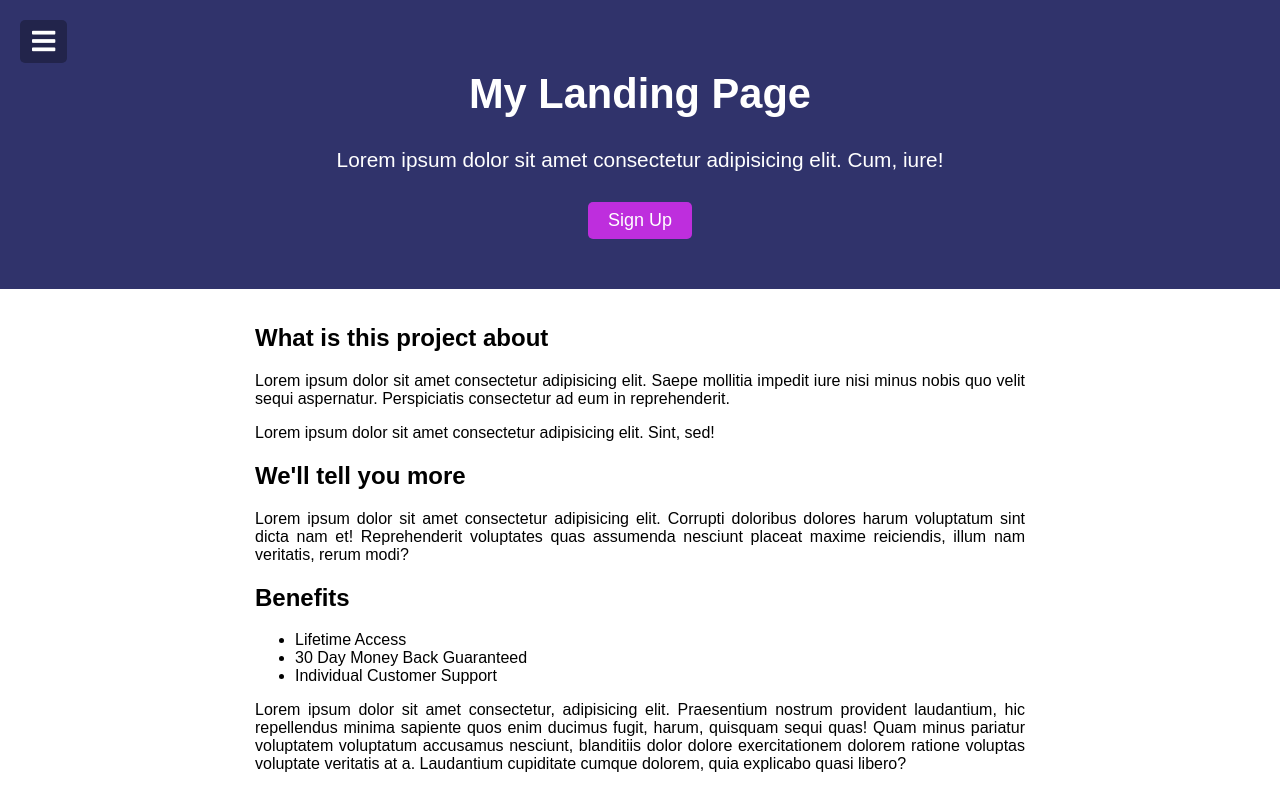
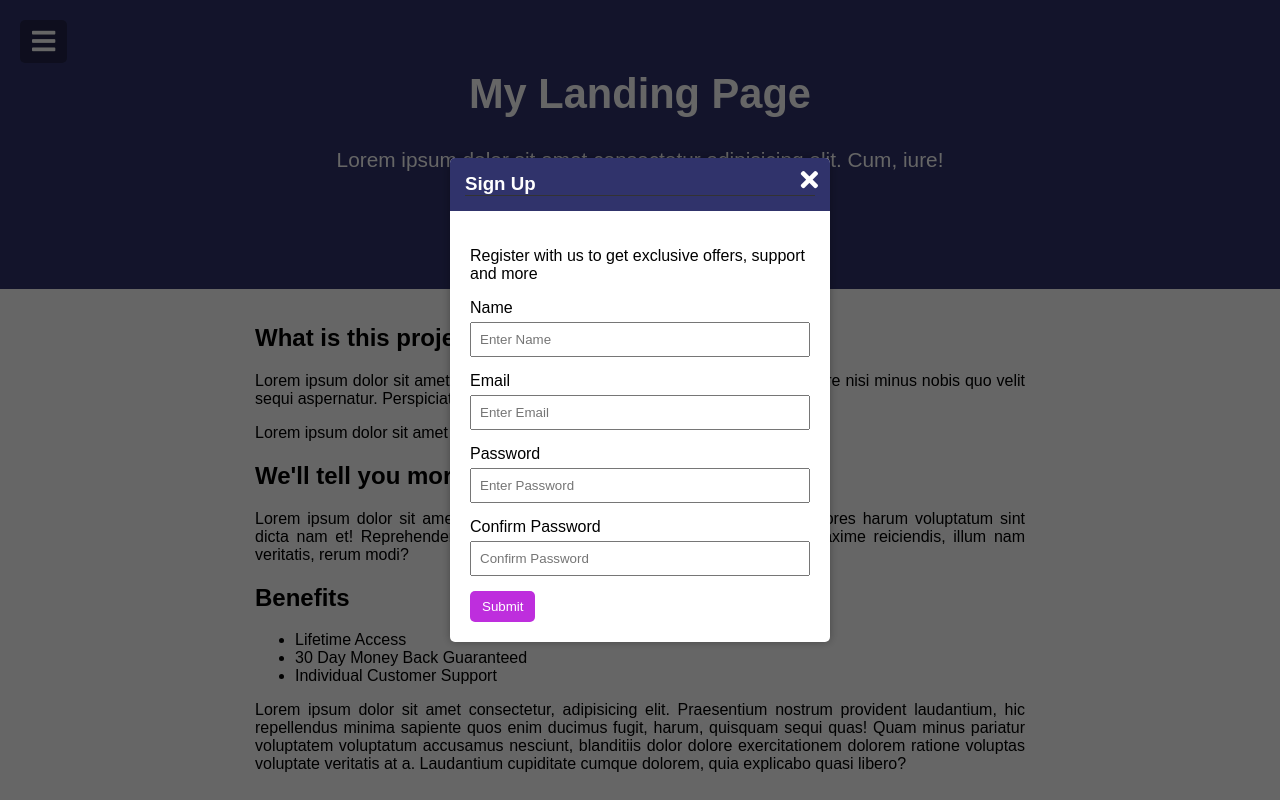
Before and after one commit to AydarF/Landing-Page, a plain HTML site: page index.html in a window 1280 px wide. Shown: the top 800 px of the page. Drawn offline with Linux system fonts and the light colour scheme; a web font is replaced by a local one.

Commit message:
Style modal

```diff
--- a/index.html
+++ b/index.html
@@ -86,11 +86,21 @@
           <form class="modal-form">
             <div>
               <label for="name">Name</label>
-              <input type="text" id="name" placeholder="Enter Name" />
+              <input
+                type="text"
+                id="name"
+                placeholder="Enter Name"
+                class="form-input"
+              />
             </div>
             <div>
               <label for="email">Email</label>
-              <input type="email" id="email" placeholder="Enter Email" />
+              <input
+                type="email"
+                id="email"
+                placeholder="Enter Email"
+                class="form-input"
+              />
             </div>
             <div>
               <label for="password">Password</label>
@@ -98,6 +108,7 @@
                 type="password"
                 id="password"
                 placeholder="Enter Password"
+                class="form-input"
               />
             </div>
             <div>
@@ -106,6 +117,7 @@
                 type="password"
                 id="password2"
                 placeholder="Confirm Password"
+                class="form-input"
               />
             </div>
             <input type="submit" value="Submit" class="submit-btn" />
--- a/style.css
+++ b/style.css
@@ -112,3 +112,63 @@ button:focus {
   width: 800px;
   text-align: justify;
 }
+
+.modal-container {
+  position: fixed;
+  /* display: none; */
+  top: 0;
+  left: 0;
+  right: 0;
+  bottom: 0;
+  background-color: rgba(0, 0, 0, 0.6);
+}
+
+.modal {
+  position: absolute;
+  top: 50%;
+  left: 50%;
+  transform: translate(-50%, -50%);
+  background-color: #fff;
+  border-radius: 5px;
+  box-shadow: 0 0 10px rgba(0, 0, 0, 0.3);
+  overflow: hidden;
+  max-width: 100%;
+  width: 380px;
+}
+
+.modal-header {
+  background: var(--primary-color);
+  color: #fff;
+  padding: 15px;
+}
+
+.modal-header h3 {
+  margin: 0;
+  border-bottom: 1px solid #333;
+}
+
+.modal-content {
+  padding: 20px;
+}
+
+.modal-form div {
+  margin: 15px 0;
+}
+
+.modal-form label {
+  display: block;
+  margin-bottom: 5px;
+}
+
+.modal-form .form-input {
+  padding: 8px;
+  width: 100%;
+}
+
+.close-btn {
+  position: absolute;
+  top: 0;
+  right: 0;
+  background: transparent;
+  font-size: 25px;
+}
```
